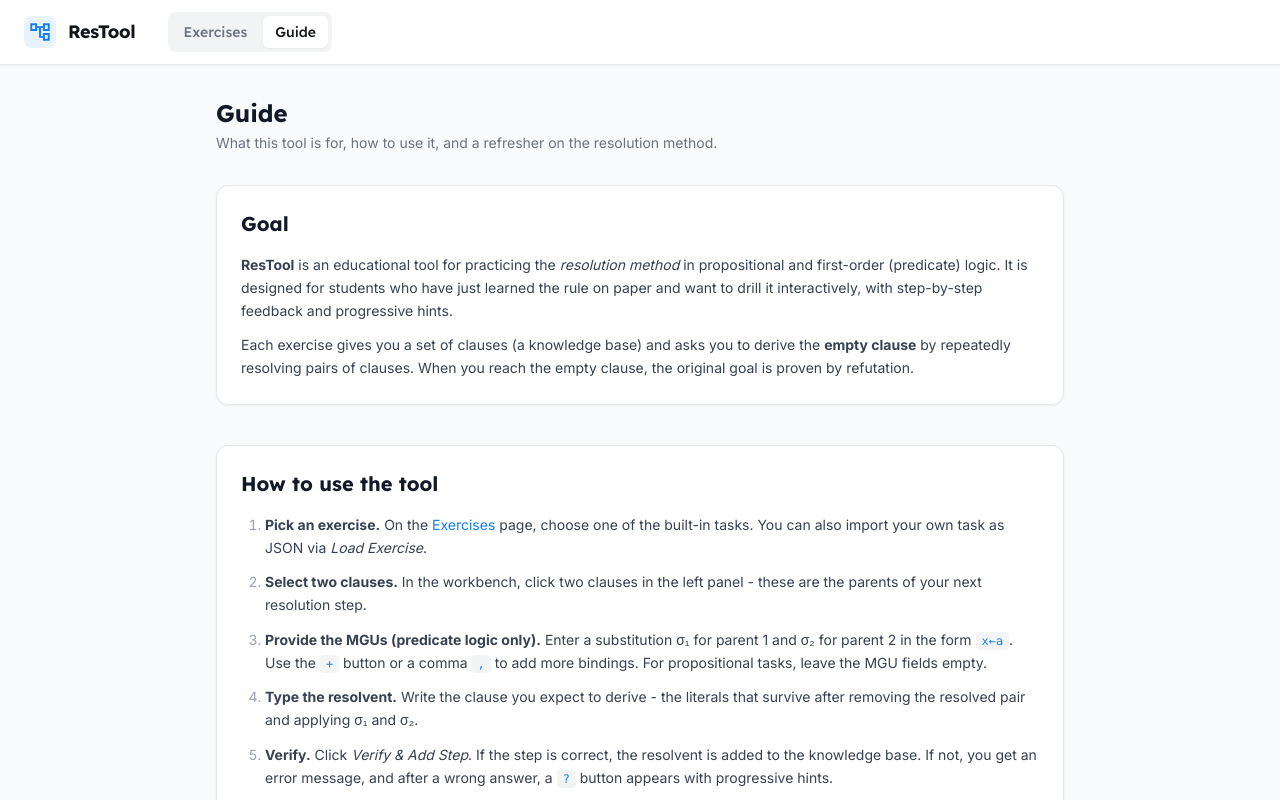
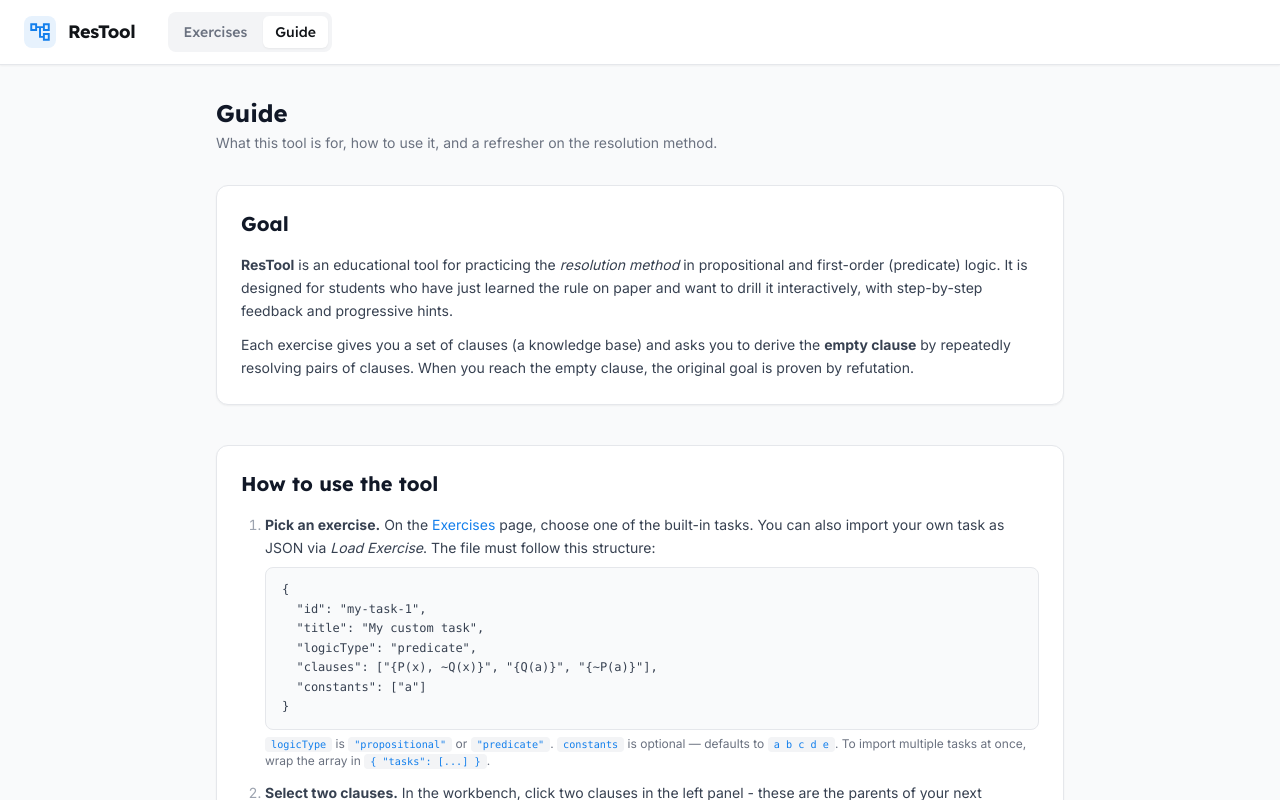
Before and after one commit to Eldern45/ResTool, a React (Vite) app: page /guide in a window 1280 px wide. Shown: the top 800 px of the page. Built offline with nearby package versions, Linux system fonts and the light colour scheme.

Commit message:
Document task JSON structure

```diff
--- a/src/components/guide/GuidePage.tsx
+++ b/src/components/guide/GuidePage.tsx
@@ -37,7 +37,19 @@ export default function GuidePage() {
             <strong>Pick an exercise.</strong> On the{' '}
             <Anchor to="/">Exercises</Anchor> page, choose one of the
             built-in tasks. You can also import your own task as JSON via{' '}
-            <em>Load Exercise</em>.
+            <em>Load Exercise</em>. The file must follow this structure:
+            <pre className="mt-2 bg-gray-50 border border-gray-200 rounded-lg px-4 py-3 font-mono text-xs overflow-x-auto text-gray-700 leading-relaxed">{`{
+  "id": "my-task-1",
+  "title": "My custom task",
+  "logicType": "predicate",
+  "clauses": ["{P(x), ~Q(x)}", "{Q(a)}", "{~P(a)}"],
+  "constants": ["a"]
+}`}</pre>
+            <p className="mt-1.5 text-xs text-gray-500">
+              <Code>logicType</Code> is <Code>"propositional"</Code> or <Code>"predicate"</Code>.{' '}
+              <Code>constants</Code> is optional — defaults to <Code>a b c d e</Code>.{' '}
+              To import multiple tasks at once, wrap the array in <Code>{'{ "tasks": [...] }'}</Code>.
+            </p>
           </li>
           <li>
             <strong>Select two clauses.</strong> In the workbench, click two
```
